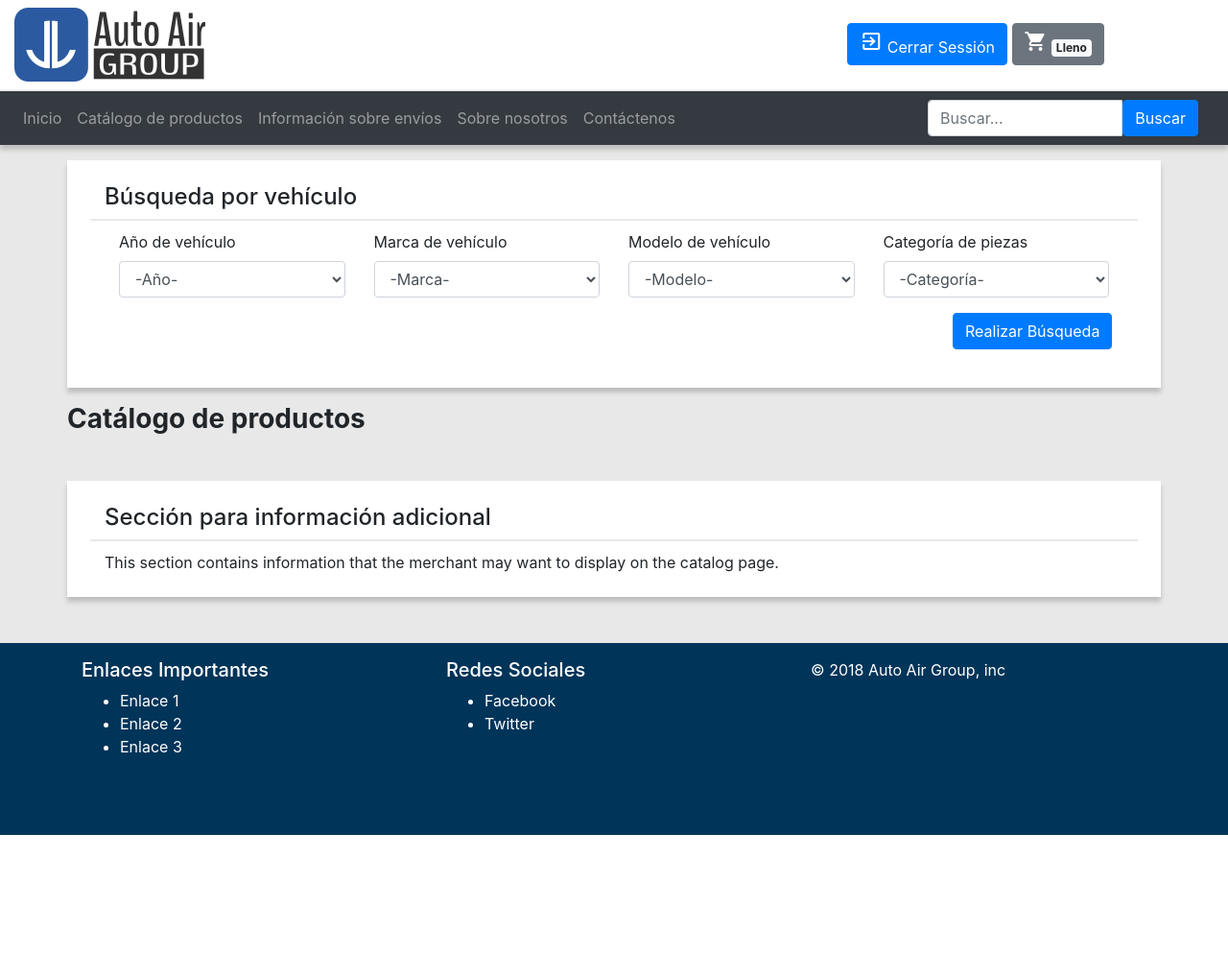
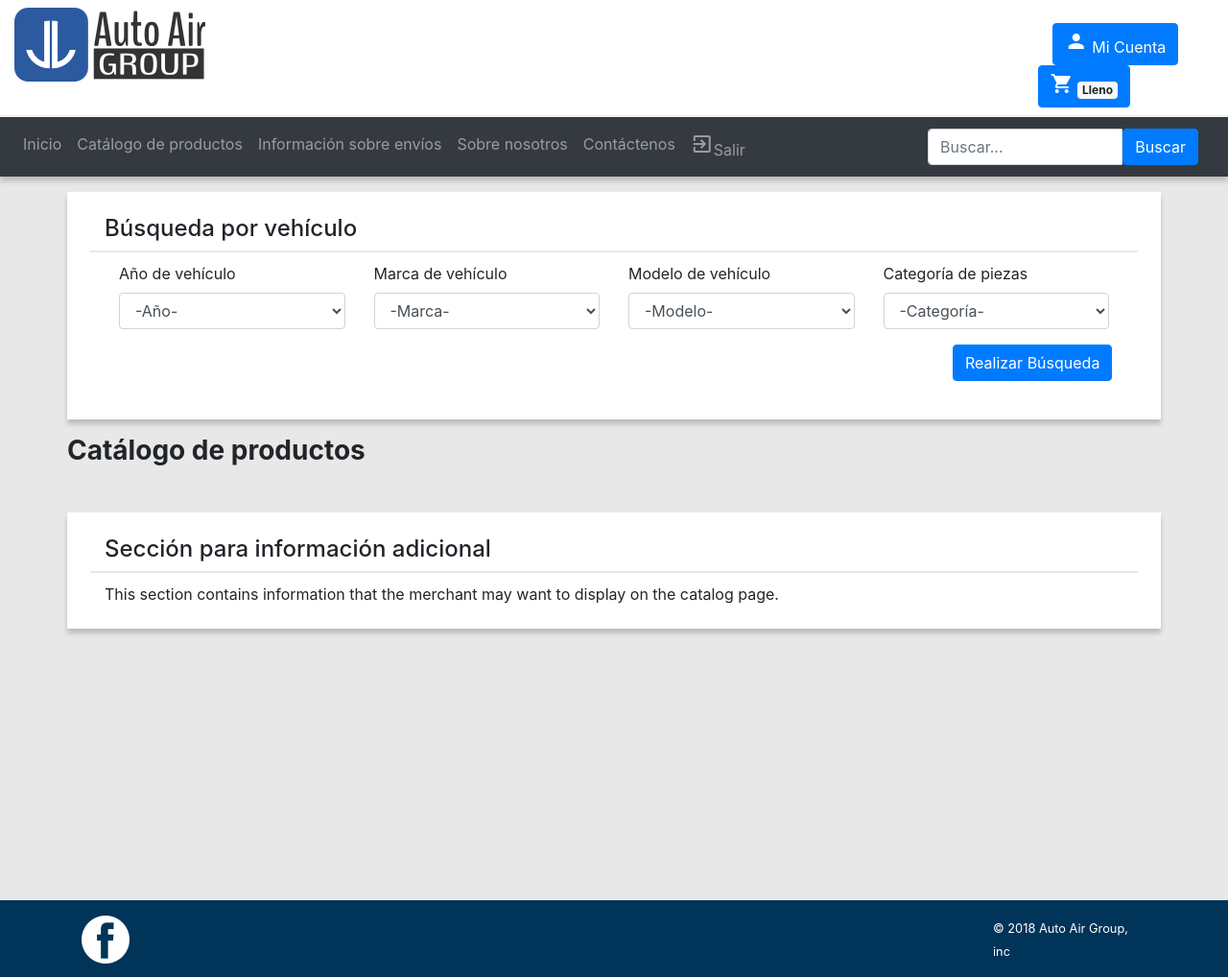
Before and after one commit to SirSource/AutoAirGroup, a Flask app: page /catalog in a window 1280 px wide. Shown: the whole page at 96% size. Before the commit the page ends 870 px from the top, so only its background shows below. Run offline with Flask 2, Linux system fonts and the light colour scheme; the visitor is signed in with stand-in values (Sample User, id 1); data that the repository does not hold is empty; some libraries are stand-ins or nearby versions.

Commit message:
Adjustments to views

```diff
--- a/static/aag.css
+++ b/static/aag.css
@@ -1,7 +1,10 @@
 body {
     background-color: #e8e8e8;
+    height: 100%;
 }
-
+#main{
+    min-height: 690px;
+}
 .aag-border-primary-1 {
     border-top-style: solid;
     border-bottom-style: solid;
@@ -63,7 +66,8 @@ body {
 }
 
 .aag-footer {
-    min-height: 200px;
+    bottom: 0;
+    height: 80px; /* Height of the footer */
 }
 
 .aag-white-text {
--- a/templates/catalog.html
+++ b/templates/catalog.html
@@ -127,8 +127,10 @@
                                      src="{{ url_for('static', filename='img/products/' + item['image']) }}">
                             </a>
                             <p class="card-text">{{ item['pdetails'] }}</p>
-                            <a href="product/{{ item['pid'] }}"
-                               class="btn btn-primary font-weight-bold">${{ item['pprice'] }}</a>
+                            <div class="text-center">
+                                <a href="product/{{ item['pid'] }}"
+                                   class="btn btn-primary font-weight-bold">${{ item['pprice'] }}</a>
+                            </div>
                         </div>
                     </div>
                 {% endfor %}
--- a/templates/layout.html
+++ b/templates/layout.html
@@ -35,30 +35,30 @@
 <div id="header" class="container-fluid">
     <!--Subheader-->
     <div class="row bg-white aag-border-bottom1">
-        <div class="col-4 pt-2 pb-2 d-none d-lg-block d-xl-block">
+        <div class="col pt-2 pb-2 d-none d-lg-block d-xl-block">
             <img src="{{ url_for('static', filename='img/logo.png') }}">
         </div>
-        <div class="col-4 pt-2 pb-2 mx-auto d-block d-sm-block d-md-block d-lg-none">
+        <div class="col pt-2 pb-2 mx-auto d-block d-sm-block d-md-block d-lg-none text-center">
             <img src="{{ url_for('static', filename='img/logo.png') }}">
         </div>
-        <div class="d-none d-sm-none d-md-none d-lg-block d-xl-block col-4 pt-2 pb-2"></div>
-        <div class="col-4 pt-md-4 pb-2 d-none d-lg-block d-xl-block">
+        <div class="d-none d-sm-none d-md-none d-lg-block d-xl-block col pt-2 pb-2"></div>
+        <div class="col-2 pt-md-4 pb-2 d-none d-lg-block d-xl-block">
             <span class="col-md-3">
                 <!--Account link-->
                 {% if session['email'] %}
-                    <a class="btn btn-primary" href="{{ url_for('logout') }}">
-                    <i class="material-icons">exit_to_app</i>
-                    <span>Cerrar Sessión</span>
+                    <a class="btn btn-primary" href="{{ url_for('accounts') }}">
+                    <i class="material-icons">person</i>
+                    <span>Mi Cuenta</span>
                 </a>
                 {% else %}
                     <a class="btn btn-primary" href="{{ url_for('accounts') }}">
                     <i class="material-icons">person</i>
-                    <span>Mi Cuenta</span>
+                    <span>Ingresar</span>
                 </a>
                 {% endif %}
                 <!--Shopping cart link-->
                 {% if session['cart'] %}
-                    <a class="btn btn-secondary" href="{{ url_for('cart') }}">
+                    <a class="btn btn-primary" href="{{ url_for('cart') }}">
                     <i class="material-icons">shopping_cart</i>
                     <span class="badge badge-light">Lleno</span>
                 </a>
@@ -72,9 +72,9 @@
         </div>
         <div class="pt-3 pb-3 col-md-12 aag-bg-gray1 text-center d-block d-sm-block d-md-block d-lg-none d-xl-none">
             {% if session['email'] %}
-                <a class="btn btn-primary" href="{{ url_for('logout') }}">
-                    <i class="material-icons">exit_to_app</i>
-                    <span>Cerrar Sessión</span>
+                <a class="btn btn-primary" href="{{ url_for('accounts') }}">
+                    <i class="material-icons">person</i>
+                    <span>Ingresar</span>
                 </a>
             {% else %}
                 <a class="btn btn-primary" href="{{ url_for('accounts') }}">
@@ -83,7 +83,7 @@
                 </a>
             {% endif %}
             {% if session['cart'] %}
-                <a class="btn btn-secondary" href="{{ url_for('cart') }}">
+                <a class="btn btn-primary" href="{{ url_for('cart') }}">
                     <i class="material-icons">shopping_cart</i>
                     <span class="badge badge-light">Lleno</span>
                 </a>
@@ -122,6 +122,11 @@
                     <li class="nav-item">
                         <a class="nav-link" href="#">Contáctenos</a>
                     </li>
+                    {% if session['email'] %}
+                        <li>
+                            <a class="nav-link" href="{{ url_for('logout') }}"><i class="material-icons">exit_to_app</i>Salir</a>
+                        </li>
+                    {% endif %}
                 </ul>
             </div>
             <!--Search Box Input Group-->
@@ -140,22 +145,26 @@
 <div class="container-fluid mt-5 aag-footer aag-bg-blue3 aag-white-text" id="footer">
     <div class="container">
         <div class="row pt-3">
+            {#            <div class="col-md">#}
+            {#                <h5>Enlaces Importantes</h5>#}
+            {#                <ul>#}
+            {#                    <li>Enlace 1</li>#}
+            {#                    <li>Enlace 2</li>#}
+            {#                    <li>Enlace 3</li>#}
+            {#                </ul>#}
+            {#            </div>#}
             <div class="col-md">
-                <h5>Enlaces Importantes</h5>
-                <ul>
-                    <li>Enlace 1</li>
-                    <li>Enlace 2</li>
-                    <li>Enlace 3</li>
-                </ul>
+                {#                <h5>Redes Sociales</h5>#}
+                {#                <ul>#}
+                {#                    <li>Facebook</li>#}
+                {#                    <li>Twitter</li>#}
+                {#                </ul>#}
+                <a href="https://www.facebook.com/LAP-LAE-Auto-Air-Group-270403163033552/" target="_blank"><img
+                        width="50px" src="{{ url_for('static', filename='img/fb_logo.png') }}"></a>
             </div>
-            <div class="col-md">
-                <h5>Redes Sociales</h5>
-                <ul>
-                    <li>Facebook</li>
-                    <li>Twitter</li>
-                </ul>
+            <div class="col-md-2 float-right">
+                <small>© 2018 Auto Air Group, inc</small>
             </div>
-            <div class="col-md">© 2018 Auto Air Group, inc</div>
         </div>
     </div>
 </div>
```
Also changed, not shown: static/img/fb_logo.png (added).
